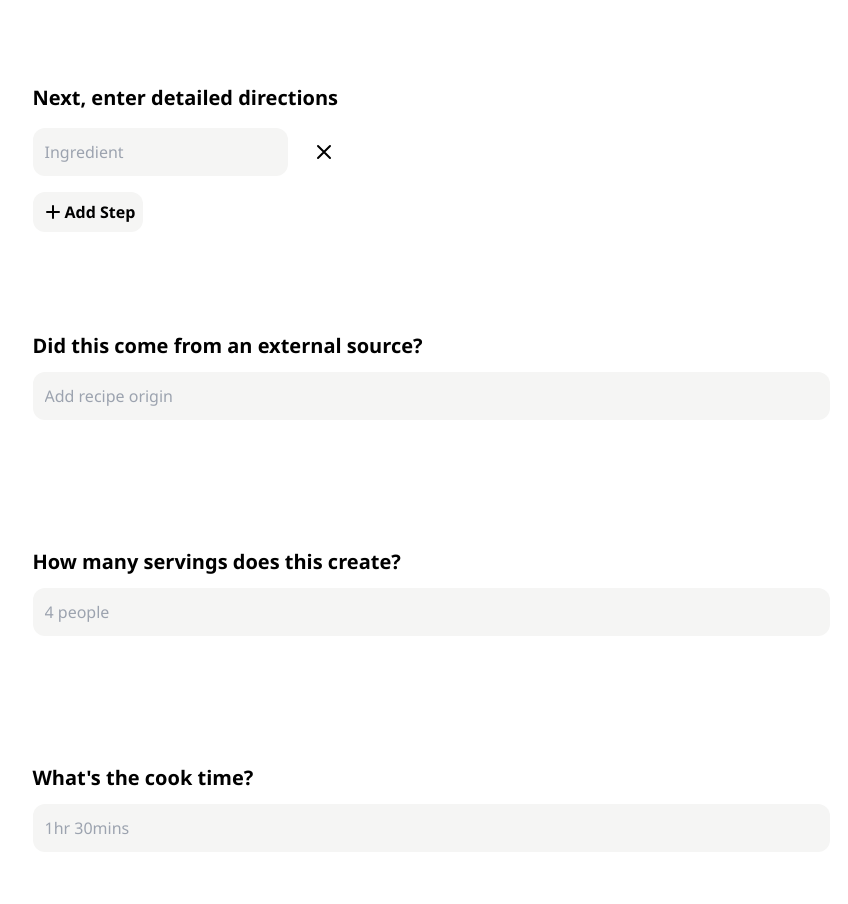
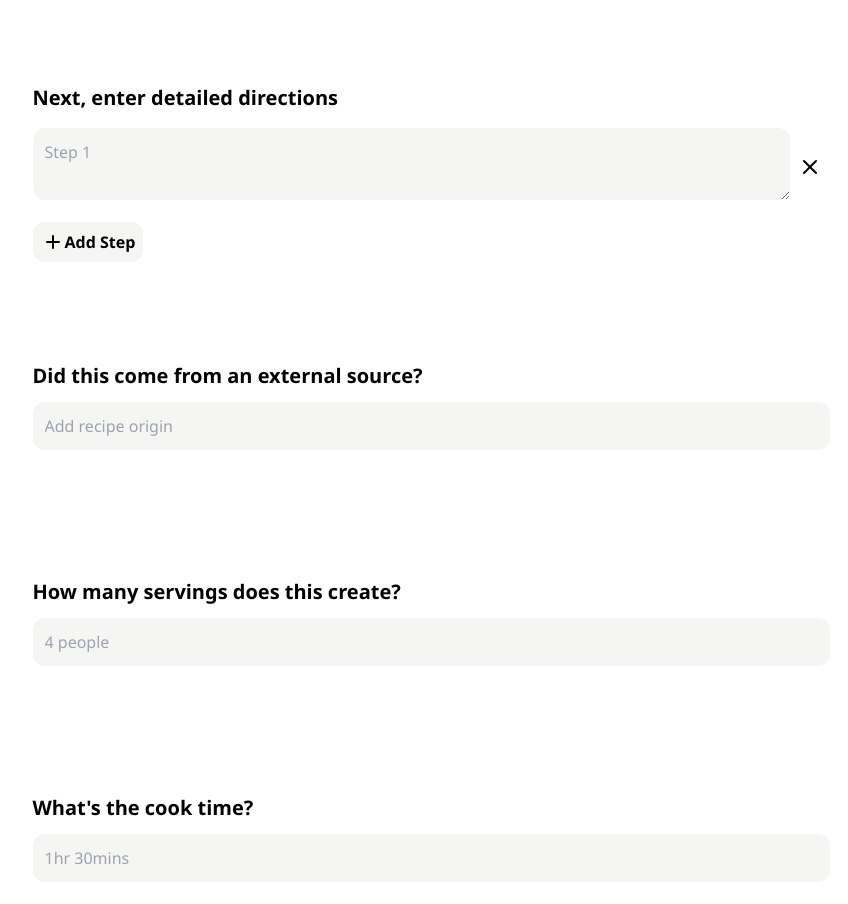
Before and after one commit to kevbuh/yummf, a Next.js app in the folder web_v3/: page /create in a window 1280 px wide. Shown: the part 800-1704 px from the top of the page, without its empty margins (209-1057 px from the left). Built offline with nearby package versions, Linux system fonts and the light colour scheme; no server answers; sample sign-in values are in the browser's storage.

Commit message:
made directions full width in create

```diff
--- a/web_v3/components/NavBar.tsx
+++ b/web_v3/components/NavBar.tsx
@@ -111,11 +111,11 @@ const NavBar = () => {
               </Link>
             </li>
 
-            <li>
+            {/* <li>
               <Link href="/notifications">
                 <a>Notifications</a>
               </Link>
-            </li>
+            </li> */}
             <li>
               <Link href="/saved-recipes">
                 <a>Saved Recipes</a>
--- a/web_v3/pages/create.tsx
+++ b/web_v3/pages/create.tsx
@@ -159,12 +159,13 @@ function CreateRecipePage({
                             values.direction_list.map(
                               (direction_list, index) => (
                                 <div key={index}>
-                                  <div className="grid grid-cols-3 gap-4 my-4">
-                                    <div className="">
+                                  <div className="flex flex-row my-4 w-full">
+                                    <div className="w-full">
                                       <Field
                                         name={`direction_list.${index}.direction_description`}
-                                        placeholder="Ingredient"
+                                        placeholder={`Step ${index + 1}`}
                                         type="text"
+                                        component="textarea"
                                         className="text bg-stone-100 rounded-xl p-3 w-full"
                                       />
                                       <ErrorMessage
@@ -173,18 +174,7 @@ function CreateRecipePage({
                                         className=""
                                       />
                                     </div>
-                                    {/* <div className="">
-                                      <Field
-                                        name={`direction_list.${index}.ingredient_amount`}
-                                        placeholder="Amount"
-                                        className="text bg-stone-100 rounded-xl p-3 w-full"
-                                      />
-                                      <ErrorMessage
-                                        name={`direction_list.${index}.ingredient_name`}
-                                        component=""
-                                        className="f"
-                                      />
-                                    </div> */}
+
                                     <div className="flex flex-row">
                                       <button
                                         type="button"
```
